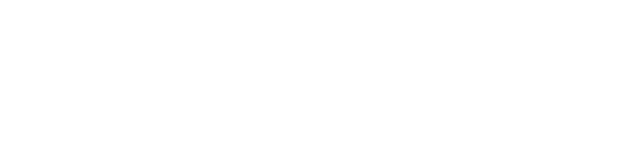
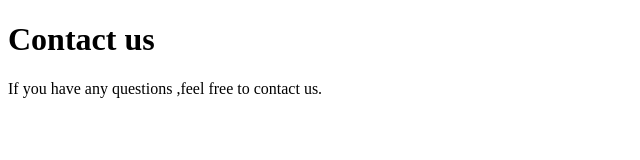
Before and after one commit to Gayatrimhase021/css-webpage, a plain HTML site: page contact.html in a window 1280 px wide. Shown: the whole page, without its empty margins (0-640 px from the left). Drawn offline with Linux system fonts and the light colour scheme.

Commit message:
added some info

```diff
--- a/contact.html
+++ b/contact.html
@@ -6,6 +6,8 @@
     <title>Contact page </title>
 </head>
 <body>
+    <h1>Contact us</h1>
+    <p>If you have any questions ,feel free to contact us.</p>
 
 </body>
 </html>
```
